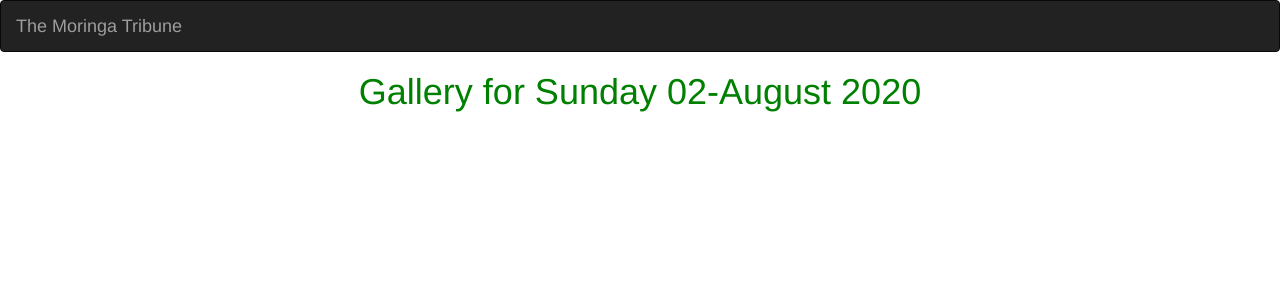
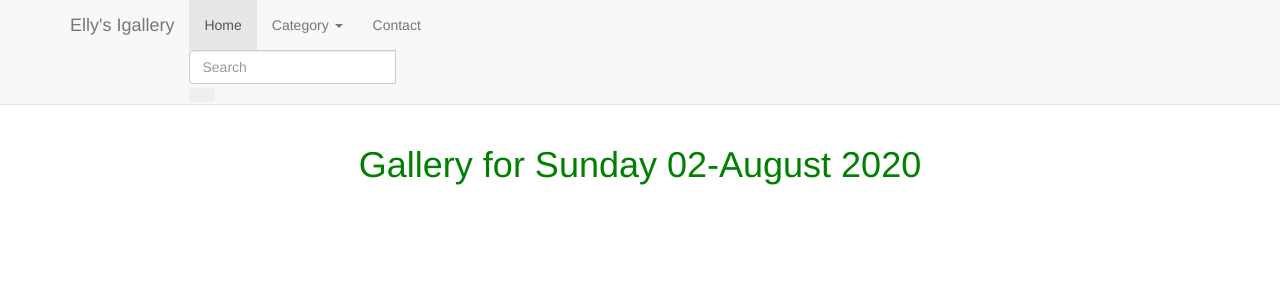
Before and after one commit to EllyKiplaa/My-Gallery, a Django app: page /gallery/today/ in a window 1280 px wide. Shown: the top 300 px of the page. Run offline with Django 3.2, Linux system fonts and the light colour scheme; some libraries are stand-ins or nearby versions.

Commit message:
Add navbar directory

```diff
--- a/gallery/static/css/basegallery.css
+++ b/gallery/static/css/basegallery.css
@@ -2,3 +2,20 @@ h1
 {
   color: green;
 }
+.open > .dropdown-menu {
+    -webkit-transform: scale(1, 1);
+    transform: scale(1, 1);
+    opacity:1;
+  }
+
+  .dropdown-menu {
+    opacity:.3;
+    -webkit-transform-origin: top;
+    transform-origin: top;
+    -webkit-animation-fill-mode: forwards;
+    animation-fill-mode: forwards;
+    -webkit-transform: scale(1, 0);
+    display: block;
+    transition: all 0.3s linear;
+    -webkit-transition: all 0.3s linear;
+  }
--- a/gallery/templates/navbar.html
+++ b/gallery/templates/navbar.html
@@ -4,14 +4,52 @@
 
   <meta charset="utf-8">
   <meta name="viewport" content="width=device-width, initial-scale=1">
+  <link rel="stylesheet" href="styles.css">
+
 </head>
 <body>
-<nav class="navbar navbar-inverse">
-  <div class="container-fluid">
+
+<div class="navbar navbar-default navbar-static-top">
+  <div class="container bootstrap snippet">
     <div class="navbar-header">
-      <a class="navbar-brand" href="{% url 'galleryToday' %}">The Moringa Tribune</a>
+      <button type="button" class="navbar-toggle" data-toggle="collapse" data-target=".navbar-collapse">
+        <span class="icon-bar"></span>
+        <span class="icon-bar"></span>
+        <span class="icon-bar"></span>
+      </button>
+      <a class="navbar-brand" href="#">Elly's Igallery</a>
     </div>
+    <div class="collapse navbar-collapse">
+      <ul class="nav navbar-nav">
+        <li class="active"><a href="#">Home</a></li>
+        <li class="dropdown "><a href="#" id="drop1" data-toggle="dropdown" class="dropdown-toggle" role="button">Category <b class="caret"></b></a>
+            <ul role="menu" class="dropdown-menu" aria-labelledby="drop1">
+                <li role="presentation"><a href="#" role="menuitem">Grones</a></li>
+                <li role="presentation"><a href="#" role="menuitem">Nach</a></li>
+                <li role="presentation"><a href="#" role="menuitem">Zpu</a></li>
+                <li role="presentation"><a href="#" role="menuitem">Madnass</a></li>
+            </ul>
+        </li>
+        <li><a href="#contact">Contact</a></li>
+          <form class="form-inline">
+                <div class="input-group">
+                    <input type="text" class="form-control" placeholder="Search">
+                    <div class="input-group-append">
+                        <button type="button" class="btn btn-secondary"><i class="fa fa-search"></i></button>
+                    </div>
+                </div>
+            </form>
+      </ul>
+
+    </div><!--/.nav-collapse -->
   </div>
+
+</div>
+
+<div class="container bootstrap snippet">
+
+
+</div><!-- /.container -->
 </nav>
 </body>
 </html>
```
Also changed, not shown: gallery/migrations/0001_initial.py (added), gallery/migrations/0002_auto_20200802_1753.py (added), img/Gallery brand.png (added).
